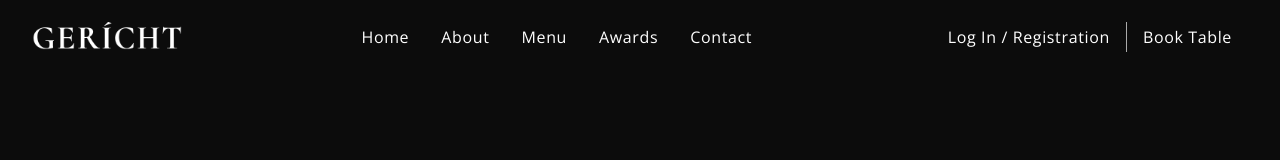
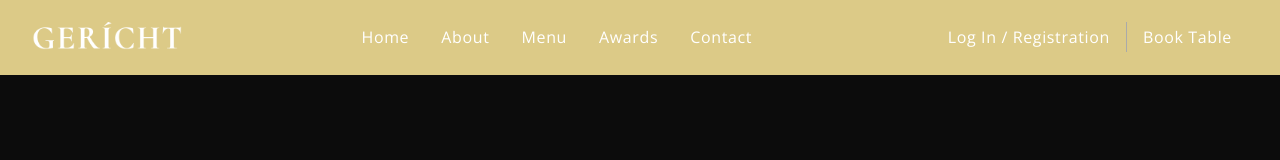
Before and after one commit to vivekpradhan736/modern_ui_ux_restaurant, a React (Create React App) app: page / in a window 1280 px wide. Shown: the top 160 px of the page. Built offline with nearby package versions, Linux system fonts and the light colour scheme; a web font is replaced by a local one.

Commit message:
Footer changes

```diff
--- a/src/components/Navbar/Navbar.css
+++ b/src/components/Navbar/Navbar.css
@@ -3,7 +3,7 @@
     display: flex;
     justify-content: space-between;
     align-items: center;
-    background: var(--color-black);
+    background: var(--color-golden);
 
     padding: 1rem 2rem;
 }
--- a/src/components/index.js
+++ b/src/components/index.js
@@ -1,7 +1,7 @@
 import SubHeading from './SubHeading/SubHeading';
 import Newsletter from './Footer/Newsletter';
 import FooterOverlay from './Footer/FooterOverlay';
-import MenuItem from './MenuItem/MenuIte';
+import MenuItem from './Menuitem/MenuItem';
 import Navbar from './Navbar/Navbar';
 
 export {
--- a/src/container/FindUs/FindUs.jsx
+++ b/src/container/FindUs/FindUs.jsx
@@ -1,4 +1,4 @@
-import React from 'react';
+ import React from 'react';
 
 import { SubHeading } from '../../components';
 import { images } from '../../constants';
--- a/src/container/Footer/Footer.jsx
+++ b/src/container/Footer/Footer.jsx
@@ -21,7 +21,7 @@ const Footer = () => (
       <div className="app__footer-links_logo">
         <img src={images.gericht} alt="footer_logo" />
         <p className="p__opensans">&quot;The best way to find yourself is to lose yourself in the service of others.&quot;</p>
-        <img src={images.spoon} className="spoon__img" style={{ marginTop: 15 }} />
+        <img src={images.spoon} className="spoon__img" style={{ marginTop: 15 }} alt='' />
         <div className="app__footer-links_icons">
           <FiFacebook />
           <FiTwitter />
--- a/src/container/index.js
+++ b/src/container/index.js
@@ -1,6 +1,6 @@
 import AboutUs from './AboutUs/AboutUs';
 import Chef from './Chef/Chef';
-import FindUs from './FindUs/FindUs';
+import FindUs from './Findus/FindUs';
 import Footer from './Footer/Footer';
 import Gallery from './Gallery/Gallery';
 import Header from './Header/Header';
```
